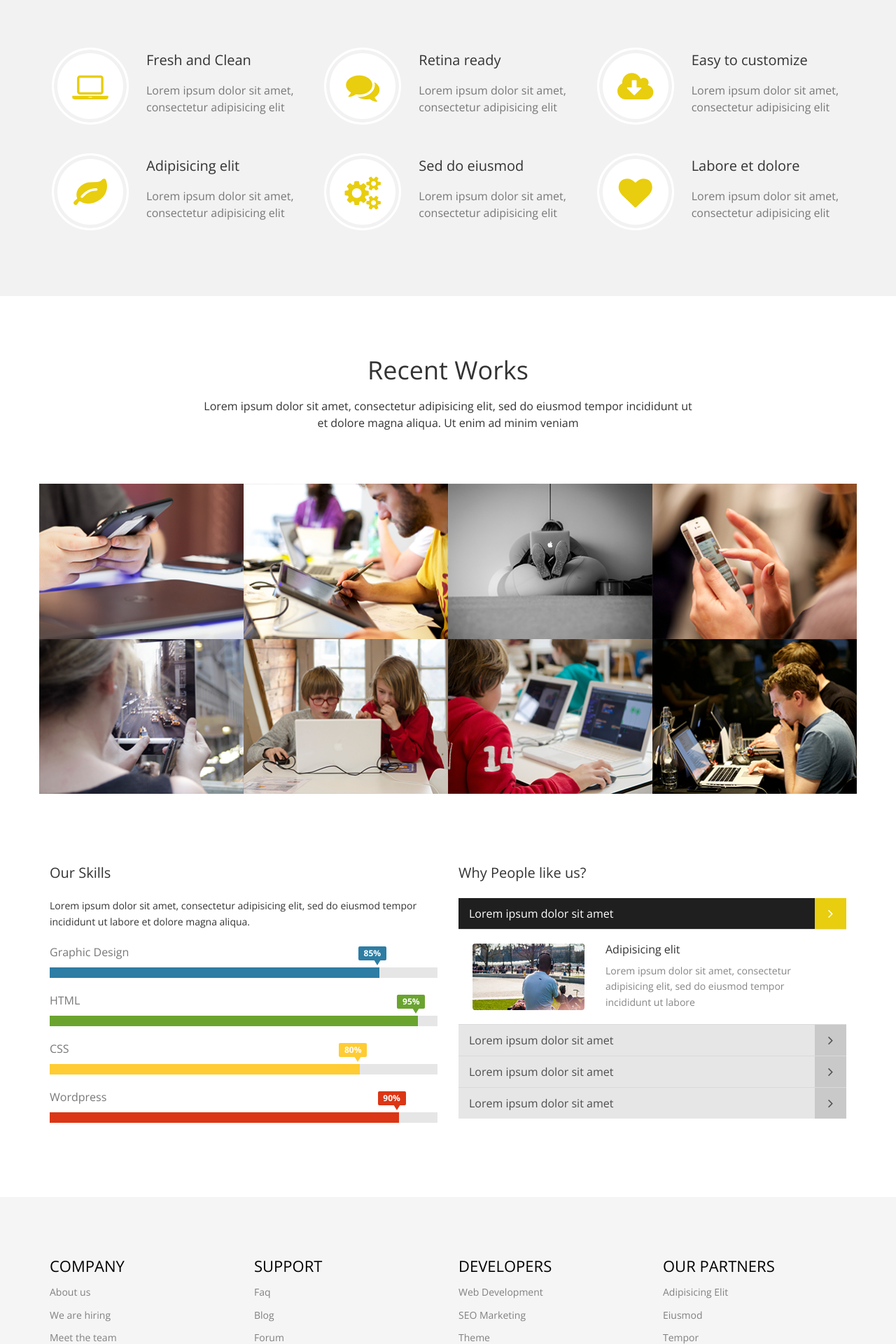
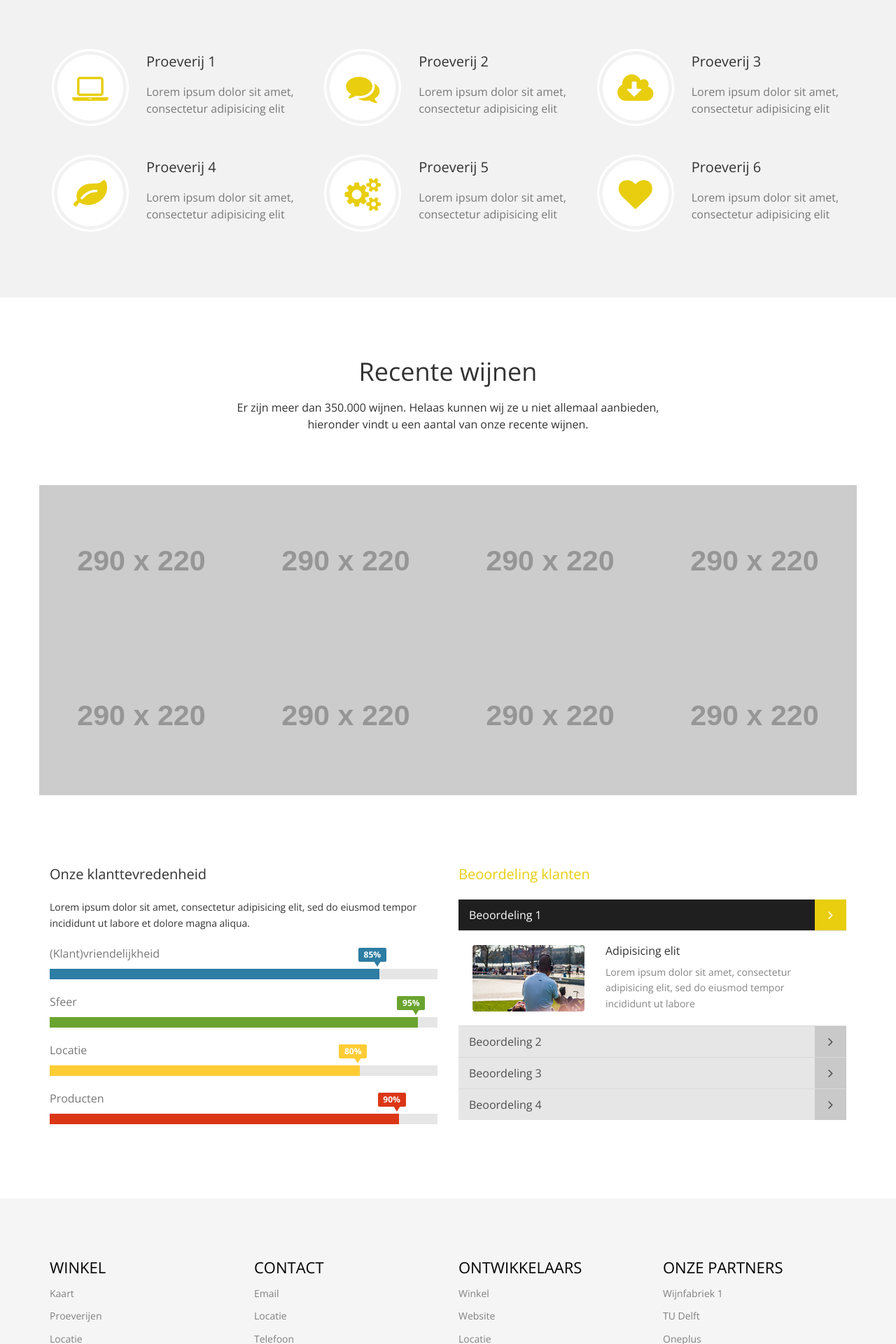
Before and after one commit to ffwarners/vingt, a web app: file views/home.html in a window 1280 px wide. Shown: the part 840-2760 px from the top of the page at 70% size. Run offline with its HTML, style and script files only (its server is not run), Linux system fonts and the light colour scheme; some libraries are stand-ins or nearby versions.

Commit message:
Homepage is now clear

```diff
--- a/views/home.html
+++ b/views/home.html
@@ -64,16 +64,16 @@
                     <li data-target="#carousel-slider" data-slide-to="1"></li>
                     <li data-target="#carousel-slider" data-slide-to="2"></li>
                 </ol>
-
+                <!--TODO: Pas deze foto's aan-->
                 <div class="carousel-inner">
                     <div class="item active">
-                        <img src="../images/slider_one.jpg" class="img-responsive" alt="">
+                        <img src="http://fakeimg.pl/1169x489/" class="img-responsive" alt="">
                     </div>
                     <div class="item">
-                        <img src="../images/slider_one.jpg" class="img-responsive" alt="">
+                        <img src="http://fakeimg.pl/1169x489/" class="img-responsive" alt="">
                     </div>
                     <div class="item">
-                        <img src="../images/slider_one.jpg" class="img-responsive" alt="">
+                        <img src="http://fakeimg.pl/1169x489/" class="img-responsive" alt="">
                     </div>
                 </div>
 
@@ -92,16 +92,18 @@
 <section id="feature" >
     <div class="container">
         <div class="center wow fadeInDown">
-            <h2>Features</h2>
-            <p class="lead">Lorem ipsum dolor sit amet, consectetur adipisicing elit, sed do eiusmod tempor incididunt ut <br> et dolore magna aliqua. Ut enim ad minim veniam</p>
+            <!--TODO: Controleer deze tekst-->
+            <h2>Wijnproeverijen</h2>
+            <p class="lead">Onze winkel heeft ook wijnproeverijen. <br>Hieronder staan een aantal van oudere proeverijen.</p>
         </div>
 
         <div class="row">
             <div class="features">
+                <!--TODO: Pas deze wijnen aan-->
                 <div class="col-md-4 col-sm-6 wow fadeInDown" data-wow-duration="1000ms" data-wow-delay="600ms">
                     <div class="feature-wrap">
                         <i class="fa fa-laptop"></i>
-                        <h2>Fresh and Clean</h2>
+                        <h2>Proeverij 1</h2>
                         <h3>Lorem ipsum dolor sit amet, consectetur adipisicing elit</h3>
                     </div>
                 </div><!--/.col-md-4-->
@@ -109,7 +111,7 @@
                 <div class="col-md-4 col-sm-6 wow fadeInDown" data-wow-duration="1000ms" data-wow-delay="600ms">
                     <div class="feature-wrap">
                         <i class="fa fa-comments"></i>
-                        <h2>Retina ready</h2>
+                        <h2>Proeverij 2</h2>
                         <h3>Lorem ipsum dolor sit amet, consectetur adipisicing elit</h3>
                     </div>
                 </div><!--/.col-md-4-->
@@ -117,7 +119,7 @@
                 <div class="col-md-4 col-sm-6 wow fadeInDown" data-wow-duration="1000ms" data-wow-delay="600ms">
                     <div class="feature-wrap">
                         <i class="fa fa-cloud-download"></i>
-                        <h2>Easy to customize</h2>
+                        <h2>Proeverij 3</h2>
                         <h3>Lorem ipsum dolor sit amet, consectetur adipisicing elit</h3>
                     </div>
                 </div><!--/.col-md-4-->
@@ -125,7 +127,7 @@
                 <div class="col-md-4 col-sm-6 wow fadeInDown" data-wow-duration="1000ms" data-wow-delay="600ms">
                     <div class="feature-wrap">
                         <i class="fa fa-leaf"></i>
-                        <h2>Adipisicing elit</h2>
+                        <h2>Proeverij 4</h2>
                         <h3>Lorem ipsum dolor sit amet, consectetur adipisicing elit</h3>
                     </div>
                 </div><!--/.col-md-4-->
@@ -133,7 +135,7 @@
                 <div class="col-md-4 col-sm-6 wow fadeInDown" data-wow-duration="1000ms" data-wow-delay="600ms">
                     <div class="feature-wrap">
                         <i class="fa fa-cogs"></i>
-                        <h2>Sed do eiusmod</h2>
+                        <h2>Proeverij 5</h2>
                         <h3>Lorem ipsum dolor sit amet, consectetur adipisicing elit</h3>
                     </div>
                 </div><!--/.col-md-4-->
@@ -141,7 +143,7 @@
                 <div class="col-md-4 col-sm-6 wow fadeInDown" data-wow-duration="1000ms" data-wow-delay="600ms">
                     <div class="feature-wrap">
                         <i class="fa fa-heart"></i>
-                        <h2>Labore et dolore</h2>
+                        <h2>Proeverij 6</h2>
                         <h3>Lorem ipsum dolor sit amet, consectetur adipisicing elit</h3>
                     </div>
                 </div><!--/.col-md-4-->
@@ -152,20 +154,21 @@
 
 <section id="recent-works">
     <div class="container">
+        <!--TODO: Controleer deze tekst-->
         <div class="center wow fadeInDown">
-            <h2>Recent Works</h2>
-            <p class="lead">Lorem ipsum dolor sit amet, consectetur adipisicing elit, sed do eiusmod tempor incididunt ut <br> et dolore magna aliqua. Ut enim ad minim veniam</p>
+            <h2>Recente wijnen</h2>
+            <p class="lead">Er zijn meer dan 350.000 wijnen. Helaas kunnen wij ze u niet allemaal aanbieden, <br> hieronder vindt u een aantal van onze recente wijnen.</p>
         </div>
 
         <div class="row">
             <div class="col-xs-12 col-sm-4 col-md-3">
                 <div class="recent-work-wrap">
-                    <img class="img-responsive" src="../images/portfolio/recent/item1.png" alt="">
+                    <img class="img-responsive" src="http://fakeimg.pl/290x220/" alt="">
                     <div class="overlay">
                         <div class="recent-work-inner">
-                            <h3><a href="#">Business theme</a> </h3>
+                            <h3><a href="#">Wijn 1</a> </h3>
                             <p>There are many variations of passages of Lorem Ipsum available, but the majority</p>
-                            <a class="preview" href="../images/portfolio/full/item1.png" rel="prettyPhoto"><i class="fa fa-eye"></i> View</a>
+                            <a class="preview" href="http://fakeimg.pl/600x455" rel="prettyPhoto"><i class="fa fa-eye"></i> View</a>
                         </div>
                     </div>
                 </div>
@@ -173,12 +176,12 @@
 
             <div class="col-xs-12 col-sm-4 col-md-3">
                 <div class="recent-work-wrap">
-                    <img class="img-responsive" src="../images/portfolio/recent/item2.png" alt="">
+                    <img class="img-responsive" src="http://fakeimg.pl/290x220/" alt="">
                     <div class="overlay">
                         <div class="recent-work-inner">
-                            <h3><a href="#">Business theme</a></h3>
+                            <h3><a href="#">Wijn 2</a></h3>
                             <p>There are many variations of passages of Lorem Ipsum available, but the majority</p>
-                            <a class="preview" href="../images/portfolio/full/item2.png" rel="prettyPhoto"><i class="fa fa-eye"></i> View</a>
+                            <a class="preview" href="http://fakeimg.pl/600x455" rel="prettyPhoto"><i class="fa fa-eye"></i> View</a>
                         </div>
                     </div>
                 </div>
@@ -186,12 +189,12 @@
 
             <div class="col-xs-12 col-sm-4 col-md-3">
                 <div class="recent-work-wrap">
-                    <img class="img-responsive" src="../images/portfolio/recent/item3.png" alt="">
+                    <img class="img-responsive" src="http://fakeimg.pl/290x220/" alt="">
                     <div class="overlay">
                         <div class="recent-work-inner">
-                            <h3><a href="#">Business theme </a></h3>
+                            <h3><a href="#">Wijn 3</a></h3>
                             <p>There are many variations of passages of Lorem Ipsum available, but the majority</p>
-                            <a class="preview" href="../images/portfolio/full/item3.png" rel="prettyPhoto"><i class="fa fa-eye"></i> View</a>
+                            <a class="preview" href="http://fakeimg.pl/600x455" rel="prettyPhoto"><i class="fa fa-eye"></i> View</a>
                         </div>
                     </div>
                 </div>
@@ -199,12 +202,12 @@
 
             <div class="col-xs-12 col-sm-4 col-md-3">
                 <div class="recent-work-wrap">
-                    <img class="img-responsive" src="../images/portfolio/recent/item4.png" alt="">
+                    <img class="img-responsive" src="http://fakeimg.pl/290x220/" alt="">
                     <div class="overlay">
                         <div class="recent-work-inner">
-                            <h3><a href="#">MultiPurpose theme </a></h3>
+                            <h3><a href="#">Wijn 4</a></h3>
                             <p>There are many variations of passages of Lorem Ipsum available, but the majority</p>
-                            <a class="preview" href="../images/portfolio/full/item4.png" rel="prettyPhoto"><i class="fa fa-eye"></i> View</a>
+                            <a class="preview" href="http://fakeimg.pl/600x455" rel="prettyPhoto"><i class="fa fa-eye"></i> View</a>
                         </div>
                     </div>
                 </div>
@@ -212,12 +215,12 @@
 
             <div class="col-xs-12 col-sm-4 col-md-3">
                 <div class="recent-work-wrap">
-                    <img class="img-responsive" src="../images/portfolio/recent/item5.png" alt="">
+                    <img class="img-responsive" src="http://fakeimg.pl/290x220/" alt="">
                     <div class="overlay">
                         <div class="recent-work-inner">
-                            <h3><a href="#">Business theme</a></h3>
+                            <h3><a href="#">Wijn 5</a></h3>
                             <p>There are many variations of passages of Lorem Ipsum available, but the majority</p>
-                            <a class="preview" href="../images/portfolio/full/item5.png" rel="prettyPhoto"><i class="fa fa-eye"></i> View</a>
+                            <a class="preview" href="http://fakeimg.pl/600x455" rel="prettyPhoto"><i class="fa fa-eye"></i> View</a>
                         </div>
                     </div>
                 </div>
@@ -225,12 +228,12 @@
 
             <div class="col-xs-12 col-sm-4 col-md-3">
                 <div class="recent-work-wrap">
-                    <img class="img-responsive" src="../images/portfolio/recent/item6.png" alt="">
+                    <img class="img-responsive" src="http://fakeimg.pl/290x220/" alt="">
                     <div class="overlay">
                         <div class="recent-work-inner">
-                            <h3><a href="#">Business theme </a></h3>
+                            <h3><a href="#">Wijn 6</a></h3>
                             <p>There are many variations of passages of Lorem Ipsum available, but the majority</p>
-                            <a class="preview" href="../images/portfolio/full/item6.png" rel="prettyPhoto"><i class="fa fa-eye"></i> View</a>
+                            <a class="preview" href="http://fakeimg.pl/600x455" rel="prettyPhoto"><i class="fa fa-eye"></i> View</a>
                         </div>
                     </div>
                 </div>
@@ -238,12 +241,12 @@
 
             <div class="col-xs-12 col-sm-4 col-md-3">
                 <div class="recent-work-wrap">
-                    <img class="img-responsive" src="../images/portfolio/recent/item7.png" alt="">
+                    <img class="img-responsive" src="http://fakeimg.pl/290x220/" alt="">
                     <div class="overlay">
                         <div class="recent-work-inner">
-                            <h3><a href="#">Business theme </a></h3>
+                            <h3><a href="#">Wijn 7</a></h3>
                             <p>There are many variations of passages of Lorem Ipsum available, but the majority</p>
-                            <a class="preview" href="../images/portfolio/full/item7.png" rel="prettyPhoto"><i class="fa fa-eye"></i> View</a>
+                            <a class="preview" href="http://fakeimg.pl/600x455" rel="prettyPhoto"><i class="fa fa-eye"></i> View</a>
                         </div>
                     </div>
                 </div>
@@ -251,12 +254,12 @@
 
             <div class="col-xs-12 col-sm-4 col-md-3">
                 <div class="recent-work-wrap">
-                    <img class="img-responsive" src="../images/portfolio/recent/item8.png" alt="">
+                    <img class="img-responsive" src="http://fakeimg.pl/290x220/" alt="">
                     <div class="overlay">
                         <div class="recent-work-inner">
-                            <h3><a href="#">Business theme </a></h3>
+                            <h3><a href="#">Wijn 8</a></h3>
                             <p>There are many variations of passages of Lorem Ipsum available, but the majority</p>
-                            <a class="preview" href="../images/portfolio/full/item8.png" rel="prettyPhoto"><i class="fa fa-eye"></i> View</a>
+                            <a class="preview" href="http://fakeimg.pl/600x455" rel="prettyPhoto"><i class="fa fa-eye"></i> View</a>
                         </div>
                     </div>
                 </div>
@@ -270,11 +273,12 @@
         <div class="row">
             <div class="col-sm-6 wow fadeInDown">
                 <div class="skill">
-                    <h2>Our Skills</h2>
+                    <!--TODO: Controleer deze tekst-->
+                    <h2>Onze klanttevredenheid</h2>
                     <p>Lorem ipsum dolor sit amet, consectetur adipisicing elit, sed do eiusmod tempor incididunt ut labore et dolore magna aliqua.</p>
 
                     <div class="progress-wrap">
-                        <h3>Graphic Design</h3>
+                        <h3>(Klant)vriendelijkheid</h3>
                         <div class="progress">
                             <div class="progress-bar  color1" role="progressbar" aria-valuenow="40" aria-valuemin="0" aria-valuemax="100" style="width: 85%">
                                 <span class="bar-width">85%</span>
@@ -284,7 +288,7 @@
                     </div>
 
                     <div class="progress-wrap">
-                        <h3>HTML</h3>
+                        <h3>Sfeer</h3>
                         <div class="progress">
                             <div class="progress-bar color2" role="progressbar" aria-valuenow="20" aria-valuemin="0" aria-valuemax="100" style="width: 95%">
                                 <span class="bar-width">95%</span>
@@ -293,7 +297,7 @@
                     </div>
 
                     <div class="progress-wrap">
-                        <h3>CSS</h3>
+                        <h3>Locatie</h3>
                         <div class="progress">
                             <div class="progress-bar color3" role="progressbar" aria-valuenow="60" aria-valuemin="0" aria-valuemax="100" style="width: 80%">
                                 <span class="bar-width">80%</span>
@@ -302,7 +306,7 @@
                     </div>
 
                     <div class="progress-wrap">
-                        <h3>Wordpress</h3>
+                        <h3>Producten</h3>
                         <div class="progress">
                             <div class="progress-bar color4" role="progressbar" aria-valuenow="80" aria-valuemin="0" aria-valuemax="100" style="width: 90%">
                                 <span class="bar-width">90%</span>
@@ -315,13 +319,15 @@
 
             <div class="col-sm-6 wow fadeInDown">
                 <div class="accordion">
-                    <h2>Why People like us?</h2>
+                    <!--TODO: Controleer deze tekst-->
+                    <h2> <a href="/blog">Beoordeling klanten</a></h2>
                     <div class="panel-group" id="accordion1">
                         <div class="panel panel-default">
                             <div class="panel-heading active">
                                 <h3 class="panel-title">
+                                    <!--TODO:"Wijzig deze tekst-->
                                     <a class="accordion-toggle" data-toggle="collapse" data-parent="#accordion1" href="#collapseOne1">
-                                        Lorem ipsum dolor sit amet
+                                        Beoordeling 1
                                         <i class="fa fa-angle-right pull-right"></i>
                                     </a>
                                 </h3>
@@ -346,7 +352,7 @@
                             <div class="panel-heading">
                                 <h3 class="panel-title">
                                     <a class="accordion-toggle" data-toggle="collapse" data-parent="#accordion1" href="#collapseTwo1">
-                                        Lorem ipsum dolor sit amet
+                                        Beoordeling 2
                                         <i class="fa fa-angle-right pull-right"></i>
                                     </a>
                                 </h3>
@@ -362,7 +368,7 @@
                             <div class="panel-heading">
                                 <h3 class="panel-title">
                                     <a class="accordion-toggle" data-toggle="collapse" data-parent="#accordion1" href="#collapseThree1">
-                                        Lorem ipsum dolor sit amet
+                                        Beoordeling 3
                                         <i class="fa fa-angle-right pull-right"></i>
                                     </a>
                                 </h3>
@@ -378,7 +384,7 @@
                             <div class="panel-heading">
                                 <h3 class="panel-title">
                                     <a class="accordion-toggle" data-toggle="collapse" data-parent="#accordion1" href="#collapseFour1">
-                                        Lorem ipsum dolor sit amet
+                                        Beoordeling 4
                                         <i class="fa fa-angle-right pull-right"></i>
                                     </a>
                                 </h3>
@@ -402,48 +408,54 @@
         <div class="row">
             <div class="col-md-3 col-sm-6">
                 <div class="widget">
-                    <h3>Company</h3>
+                    <!--TODO: Controleer deze tekst-->
+                    <h3>Winkel</h3>
                     <ul>
-                        <li><a href="#">About us</a></li>
-                        <li><a href="#">We are hiring</a></li>
-                        <li><a href="#">Meet the team</a></li>
-                        <li><a href="#">Copyright</a></li>
+                        <li><a href="/kaart">Kaart</a></li>
+                        <li><a href="/proeverijen">Proeverijen</a></li>
+                        <li><a href="/contact">Locatie</a></li>
+                        <li><a href="/contact">Contact</a></li>
                     </ul>
                 </div>
             </div><!--/.col-md-3-->
 
             <div class="col-md-3 col-sm-6">
                 <div class="widget">
-                    <h3>Support</h3>
+                    <!--TODO: Controleer deze tekst-->
+                    <h3>Contact</h3>
                     <ul>
-                        <li><a href="#">Faq</a></li>
-                        <li><a href="#">Blog</a></li>
-                        <li><a href="#">Forum</a></li>
-                        <li><a href="#">Documentation</a></li>
+                        <li><a href="/contact">Email</a></li>
+                        <li><a href="/contact">Locatie</a></li>
+                        <li><a href="/contact">Telefoon</a></li>
+                        <li><a href="/contact">Facebook</a></li>
                     </ul>
                 </div>
             </div><!--/.col-md-3-->
 
             <div class="col-md-3 col-sm-6">
                 <div class="widget">
-                    <h3>Developers</h3>
+                    <!--TODO: Controleer deze tekst-->
+                    <h3>Ontwikkelaars</h3>
                     <ul>
-                        <li><a href="#">Web Development</a></li>
-                        <li><a href="#">SEO Marketing</a></li>
-                        <li><a href="#">Theme</a></li>
-                        <li><a href="#">Development</a></li>
+                        <li><a href="/contact">Winkel</a></li>
+                        <li><a href="https://github.com/ffwarners/vingt">Website</a></li>
+                        <li><a href="/contact">Locatie</a></li>
+                        <li><a href="/contact">Import</a></li>
                     </ul>
                 </div>
             </div><!--/.col-md-3-->
 
             <div class="col-md-3 col-sm-6">
                 <div class="widget">
-                    <h3>Our Partners</h3>
+                    <!--TODO: Controleer deze tekst-->
+                    <!--TODO: Voeg partners toe-->
+                    <h3>Onze partners</h3>
                     <ul>
-                        <li><a href="#">Adipisicing Elit</a></li>
-                        <li><a href="#">Eiusmod</a></li>
-                        <li><a href="#">Tempor</a></li>
-                        <li><a href="#">Veniam</a></li>
+                        <!--TODO: Voeg links toe-->
+                        <li><a href="#">Wijnfabriek 1</a></li>
+                        <li><a href="#">TU Delft</a></li>
+                        <li><a href="#">Oneplus</a></li>
+                        <li><a href="#">Apple</a></li>
                     </ul>
                 </div>
             </div><!--/.col-md-3-->
@@ -457,6 +469,7 @@
             <div class="col-lg-12">
                 <div class="social">
                     <ul class="social-share">
+                        <!--TODO: Voeg links toe-->
                         <li><a href="#"><i class="fa fa-facebook"></i></a></li>
                         <li><a href="#"><i class="fa fa-twitter"></i></a></li>
                         <li><a href="#"><i class="fa fa-linkedin"></i></a></li>
@@ -473,6 +486,7 @@
     <div class="container">
         <div class="row">
             <div class="col-sm-6">
+                <!--TODO: Controleer deze tekst-->
                 <p>© 2017 Copyright Vingt.nl </p>
 
             </div>
```
